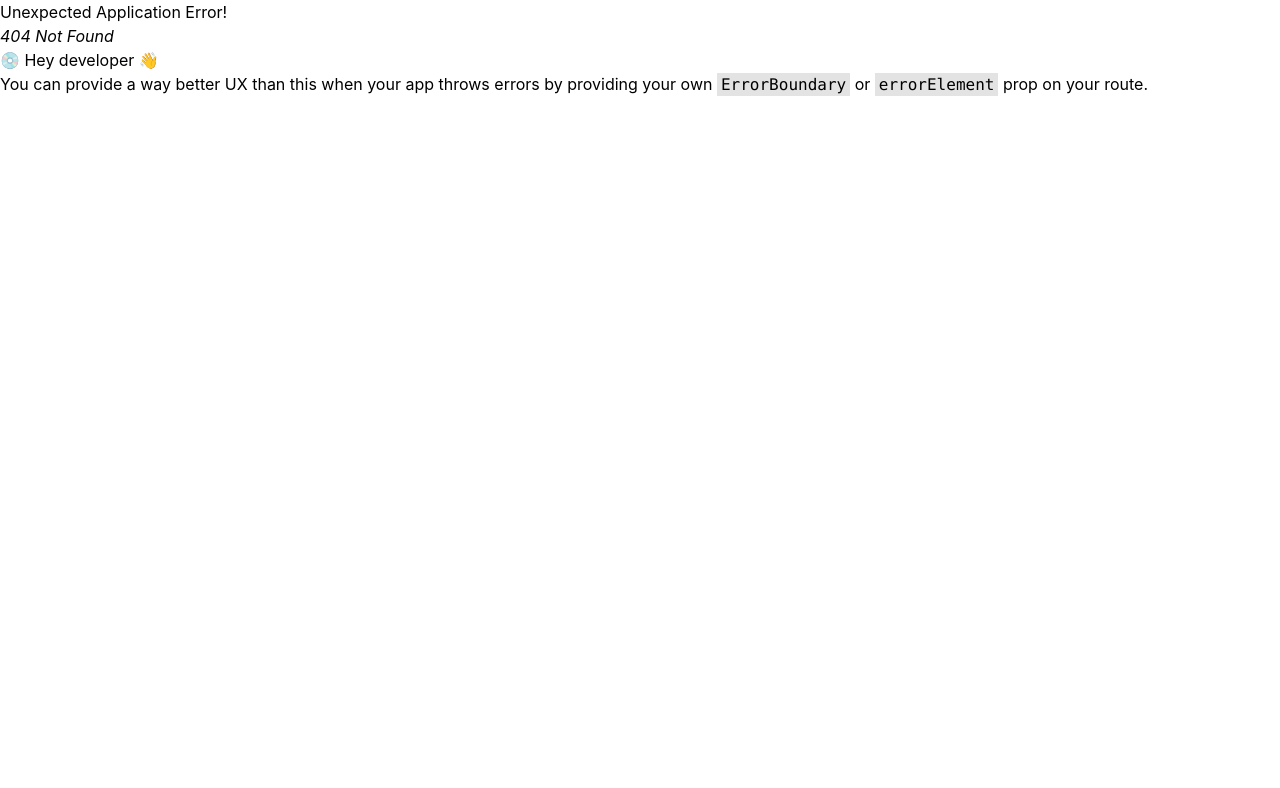
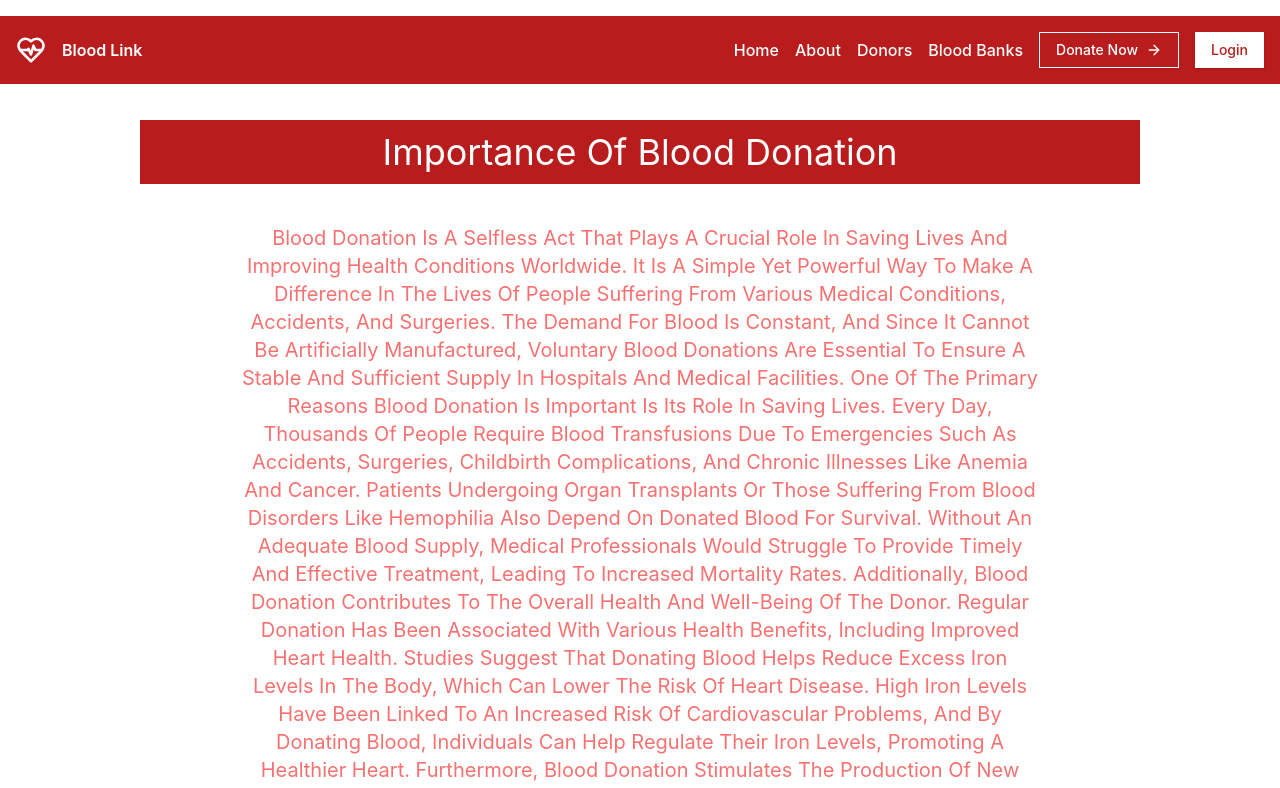
Before and after one commit to Mr-Udit/blood-link, a React (Vite) app: page /about in a window 1280 px wide. Before the commit this address had no page. Shown: the top 788 px of the page. Built offline with nearby package versions, Linux system fonts and the light colour scheme; no server answers.

Commit message:
about route added

```diff
--- a/src/App.jsx
+++ b/src/App.jsx
@@ -1,5 +1,7 @@
 
+import DonationImportance from "./assets/constants";
 import Home from "./components/Home"
+import Infor from "./components/Infor";
 import Navbar from "./components/Navbar"
 import {createBrowserRouter,RouterProvider} from 'react-router-dom'
 
@@ -8,6 +10,9 @@ function App() {
     {
       path:'/',
       element:<Home />
+    },{
+      path:"/about",
+      element : <><Navbar/> <Infor heading={DonationImportance.heading}> {DonationImportance.description} </Infor></>
     }])
   return(
     <>
--- a/src/components/Infor.jsx
+++ b/src/components/Infor.jsx
@@ -6,7 +6,7 @@ import { Button } from "./ui/button"
 const Infor = (props) => {
   return (
     <div className="container w-[1000px] m-auto mt-10 text-center">
-        <h1 className="mb-10 text-4xl text-white" style={{textTransform:"capitalize"}}>
+        <h1 className="mb-10 text-4xl text-white bg-red-700 pt-3 pb-3" style={{textTransform:"capitalize"}}>
             {props.heading}
         </h1>
         <p className="text-xl text-red-400 w-[800px] m-auto" style={{textTransform:"capitalize"}}>
```
